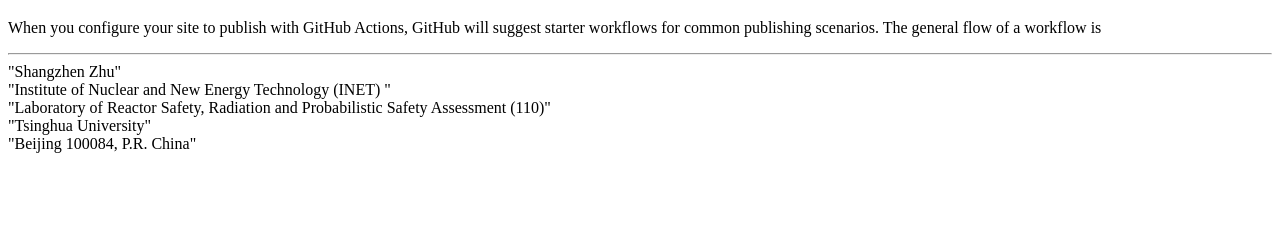
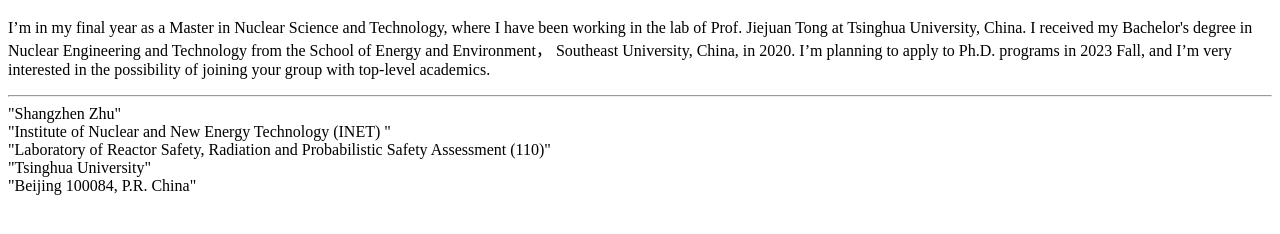
Before and after one commit to shepherd98/shangzhen, a plain HTML site: page index.html in a window 1280 px wide. Shown: the part 294-528 px from the top of the page. Drawn offline with Linux system fonts and the light colour scheme.

Commit message:
Update index.html

```diff
--- a/index.html
+++ b/index.html
@@ -3,12 +3,13 @@
     <meta charset="UTF-8">
     <meta http-equiv="X-UA-Compatible" content="IE=edge">
     <meta name="viewport" content="width=device-width, initial-scale=1.0">
-    <title>Shangzhen Zhu :personal page</title>
+    <title>Shangzhen Zhu, personal page for Ph.D applying</title>
 </head>
 <body>
     <img src="https://shepherd98.github.io/shangzhen.github.io/Shangzhen.jpg" alt="right" width="300">
     <h1>topic</h1>
-    <p>When you configure your site to publish with GitHub Actions, GitHub will suggest starter workflows for common publishing scenarios. The general flow of a workflow is</p>
+    <p>I’m in my final year as a Master in Nuclear Science and Technology, where I have been working in the lab of Prof. Jiejuan Tong at Tsinghua University, China. I received my Bachelor's degree in Nuclear Engineering and Technology from the School of Energy and Environment， Southeast University, China, in 2020. I’m planning to apply to Ph.D. programs in 2023 Fall, and I’m very interested in the possibility of joining your group with top-level academics.
+    </p>
     <hr>
     "Shangzhen Zhu"
     <br>
```
